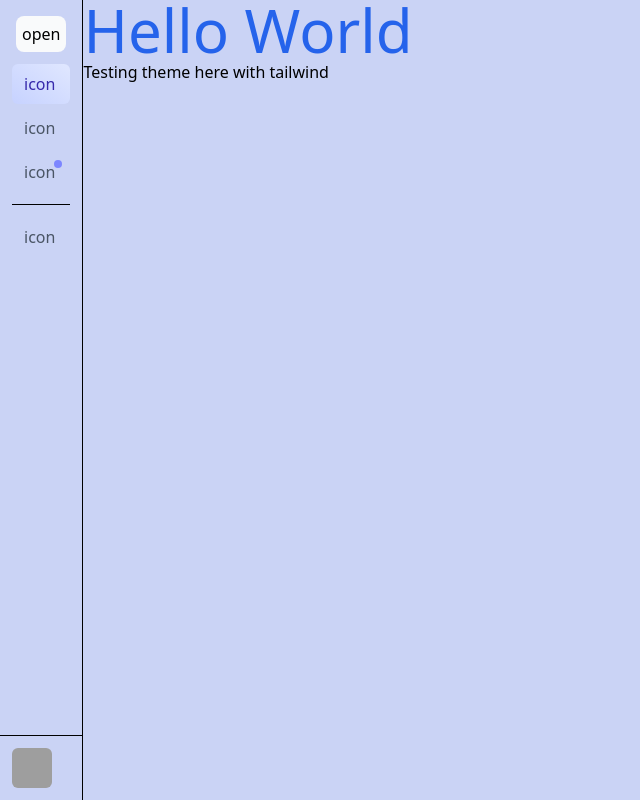
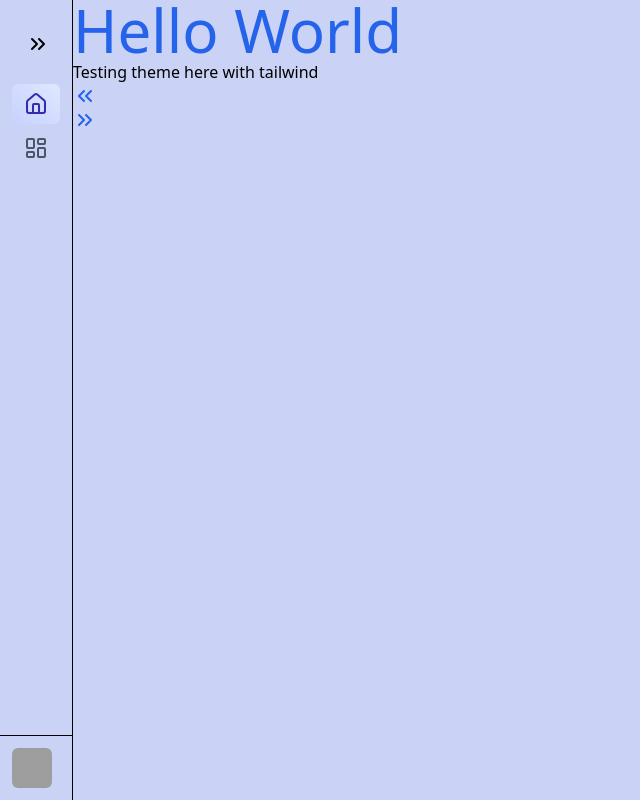
Before and after one commit to Linux-DEX/productivity-app, a Next.js app in the folder frontend/: page / in a window 1280 px wide. Shown: the whole page, without its empty margins (0-640 px from the left). Built offline with nearby package versions, Linux system fonts and the light colour scheme; grey boxes are pictures that could not be loaded.

Commit message:
shadcn setup and icon

```diff
--- a/frontend/package.json
+++ b/frontend/package.json
@@ -9,6 +9,7 @@
     "lint": "next lint"
   },
   "dependencies": {
+    "lucide-react": "^0.503.0",
     "next": "15.3.1",
     "next-themes": "^0.4.6",
     "react": "^19.0.0",
--- a/frontend/src/app/globals.css
+++ b/frontend/src/app/globals.css
@@ -28,16 +28,22 @@ body {
 
 :root {
   --color-primary: #2563eb;
+  --color-secondary: #2314f7;
   --color-background: #cad3f5;
 }
 
 [data-theme="dark"] {
   --color-primary: #3b82f6;
+  --color-secondary: #2314f7;
   --color-background: #181926;
 }
 
 .bg-primary {
   background-color: var(--color-primary);
+}
+
+.bg-secondary {
+  background-color: var(--color-secondary);
 }
 
 .text-primary {
--- a/frontend/src/app/layout.tsx
+++ b/frontend/src/app/layout.tsx
@@ -4,6 +4,7 @@ import { ThemeProvider } from "next-themes";
 import Sidebar from "@/components/sidebar/sidebar";
 import SidebarItem from "@/components/sidebar/sidebarItem";
 import { SidebarContextProvider } from "@/context/sidebarContext";
+import { Home, LayoutDashboard } from "lucide-react";
 
 export const metadata: Metadata = {
   title: "Productivity app",
@@ -23,11 +24,11 @@ export default function RootLayout({
           <SidebarContextProvider>
             <div className="flex h-screen">
               <Sidebar>
-                <SidebarItem text={"dashboard"} active />
-                <SidebarItem text={"dashboard"} />
-                <SidebarItem text={"dashboard"} alert />
+                <SidebarItem icon={<Home />} text={"Home"} active />
+                <SidebarItem icon={<LayoutDashboard />} text={"dashboard"} />
+                {/* <SidebarItem text={"dashboard"} alert />
                 <hr className="my-3" />
-                <SidebarItem text={"dashboard"} />
+                <SidebarItem text={"dashboard"} /> */}
               </Sidebar>
               <main className="flex-1 overflow-y-auto">{children}</main>
             </div>
--- a/frontend/src/app/page.tsx
+++ b/frontend/src/app/page.tsx
@@ -1,10 +1,16 @@
 "use client";
+
+import { ChevronsLeft, ChevronsRight } from "lucide-react";
 
 export default function Home() {
   return (
     <div className="bg-background h-screen">
       <div className="bg-background text-primary text-6xl">Hello World</div>
-      <h1>Testing theme here with tailwind</h1>
+      <h1>
+        Testing theme here with tailwind
+      </h1>
+        <ChevronsLeft className="w-6 h-6 text-primary" />
+        <ChevronsRight className="w-6 h-6 text-primary" />
     </div>
   );
 }
--- a/frontend/src/components/sidebar/sidebar.tsx
+++ b/frontend/src/components/sidebar/sidebar.tsx
@@ -4,6 +4,7 @@ import { useContext, ReactNode, useEffect, useState } from "react";
 import { SidebarContext } from "@/context/sidebarContext";
 import { useTheme } from "next-themes";
 import ThemeSwitch from "./themeButton";
+import { ChevronsLeft, ChevronsRight } from "lucide-react";
 
 interface SidebarProps {
   children: ReactNode;
@@ -22,18 +23,29 @@ const Sidebar: React.FC<SidebarProps> = ({ children }) => {
     <aside className="h-screen">
       <nav className="h-full inline-flex flex-col bg-background border-r shadow-sm">
         <div className="p-4 pb-2 flex justify-between items-center">
-          <img
+          {/* <img
             src="https://img.logoipsum.com/243.svg"
             className={`overflow-hidden transition-all ${
               expanded ? "w-32" : "w-0"
             }`}
             alt=""
-          />
+          /> */}
+          <p
+            className={`text-xl overflow-hidden transition-all ${
+              expanded ? "w-32" : "w-0"
+            }`}
+          >
+            Linux-DEX
+          </p>
           <button
             onClick={() => setExpanded((curr) => !curr)}
-            className="p-1.5 rounded-lg bg-gray-50 hover:bg-gray-100 "
+            className="p-1.5 rounded-lg bg-background"
           >
-            {expanded ? <span>close</span> : <span>open</span>}
+            {expanded ? (
+              <ChevronsLeft className="transition-all duration-300 ease-in-out transform hover:scale-125" />
+            ) : (
+              <ChevronsRight className="transition-all duration-300  ease-in-out transform hover:scale-125" />
+            )}
           </button>
         </div>
 
--- a/frontend/src/components/sidebar/sidebarItem.tsx
+++ b/frontend/src/components/sidebar/sidebarItem.tsx
@@ -1,16 +1,19 @@
 "use client";
 
 import { SidebarContext } from "@/context/sidebarContext";
-import { useContext } from "react";
+import React, { useContext } from "react";
+import { LucideIcon } from "lucide-react";
 
 interface SidebarItemProps {
   text: string;
+  icon: React.ReactNode;
   active?: boolean;
   alert?: boolean;
 }
 
 export default function SidebarItem({
   text,
+  icon,
   active = false,
   alert = false,
 }: SidebarItemProps) {
@@ -35,7 +38,8 @@ export default function SidebarItem({
         }
     `}
     >
-      <span>icon</span>
+      {/* <span>icon</span> */}
+      <span>{ icon }</span>
       <span
         className={`overflow-hidden transition-all ${
           expanded ? "w-52 ml-3" : "w-0"
--- a/frontend/src/components/sidebar/themeButton.tsx
+++ b/frontend/src/components/sidebar/themeButton.tsx
@@ -3,6 +3,7 @@
 import { useState, useEffect } from "react";
 import { useTheme } from "next-themes";
 import Image from "next/image";
+import { Sun, Moon } from "lucide-react";
 
 export default function ThemeSwitch() {
   const [mounted, setMounted] = useState(false);
@@ -27,9 +28,9 @@ export default function ThemeSwitch() {
   return (
     <button
       onClick={() => setTheme(theme === "light" ? "dark" : "light")}
-      className="p-2 rounded bg-primary text-white transition-all duration-300"
+      className="p-2 rounded bg-secondary text-white transition-all duration-300"
     >
-      {theme === "light" ? "Dark" : "Light"}
+      {theme === "light" ? <Moon /> : <Sun />}
     </button>
   );
 }
```
Also changed, not shown: 1 other file (tests, documents, lock files or other folders).
